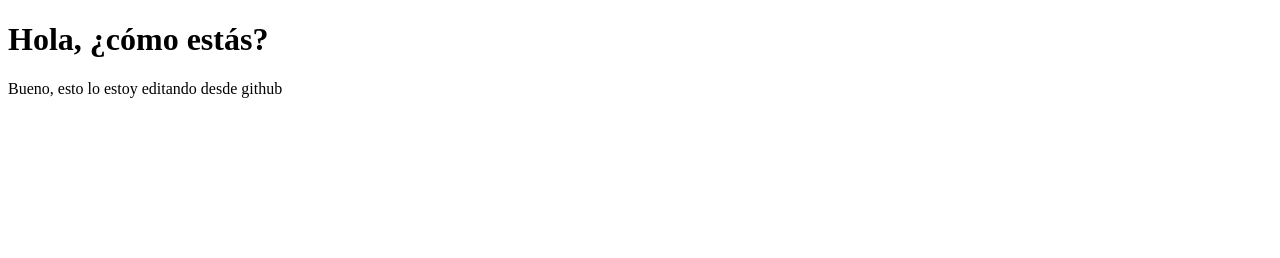
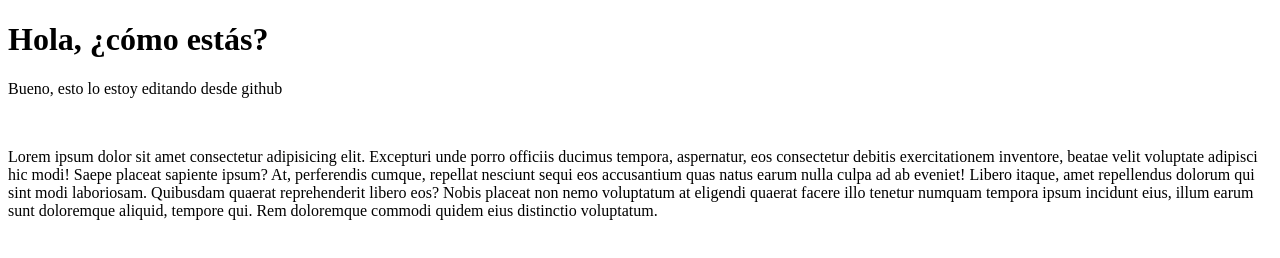
Before and after one commit to FernandoBriceno/RepositorioPrueba, a plain HTML site: page index.html in a window 1280 px wide. Drawn offline with Linux system fonts and the light colour scheme.

Commit message:
Agregué un párrafo en el index

```diff
--- a/index.html
+++ b/index.html
@@ -10,5 +10,9 @@
 <body>
     <h1>Hola, ¿cómo estás?</h1>
     <p>Bueno, esto lo estoy editando desde github</p>
+    <br>
+    <p>Lorem ipsum dolor sit amet consectetur adipisicing elit. Excepturi unde porro officiis ducimus tempora, aspernatur, eos consectetur debitis exercitationem inventore, beatae velit voluptate adipisci hic modi! Saepe placeat sapiente ipsum?
+    At, perferendis cumque, repellat nesciunt sequi eos accusantium quas natus earum nulla culpa ad ab eveniet! Libero itaque, amet repellendus dolorum qui sint modi laboriosam. Quibusdam quaerat reprehenderit libero eos?
+    Nobis placeat non nemo voluptatum at eligendi quaerat facere illo tenetur numquam tempora ipsum incidunt eius, illum earum sunt doloremque aliquid, tempore qui. Rem doloremque commodi quidem eius distinctio voluptatum.</p>
 </body>
 </html>
```
